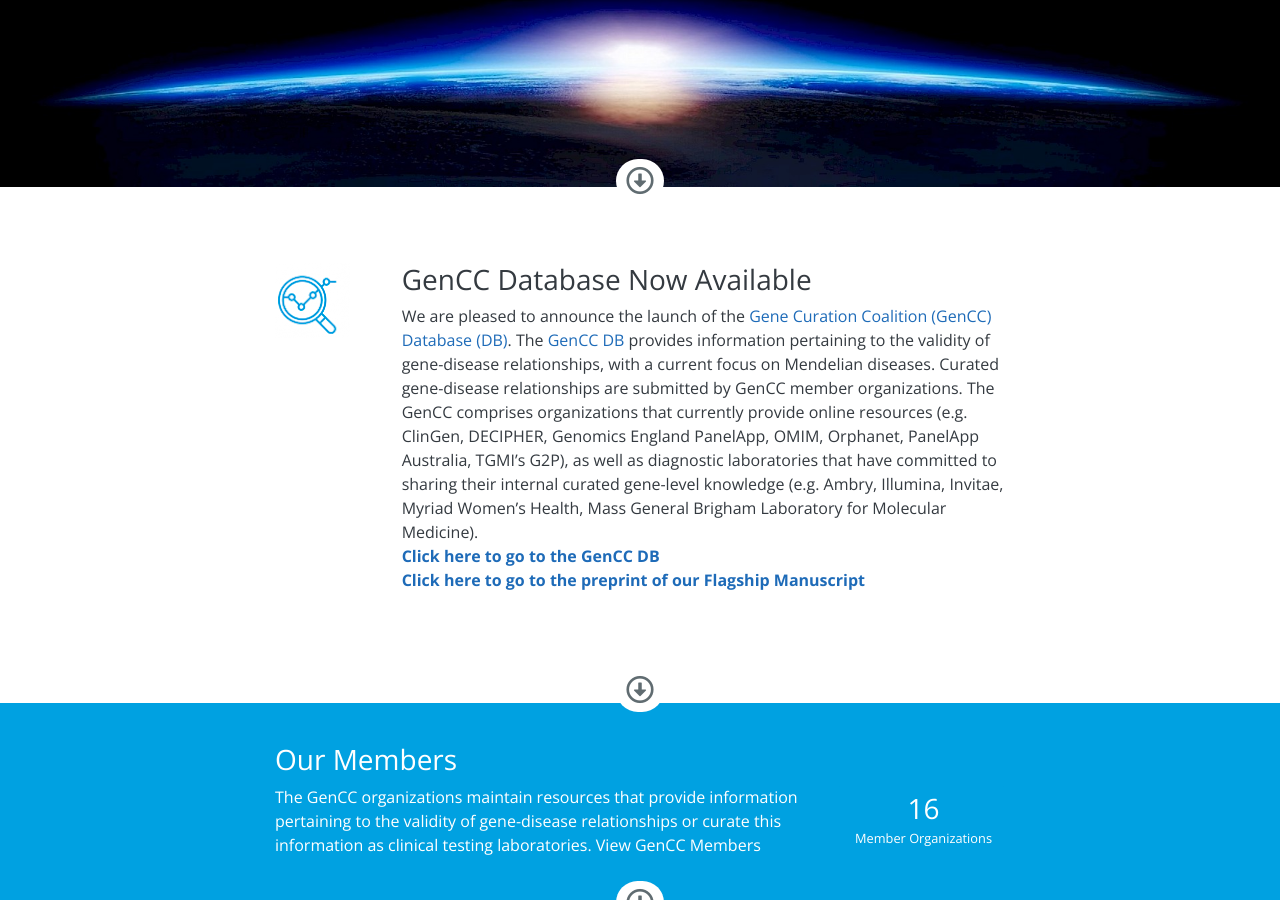
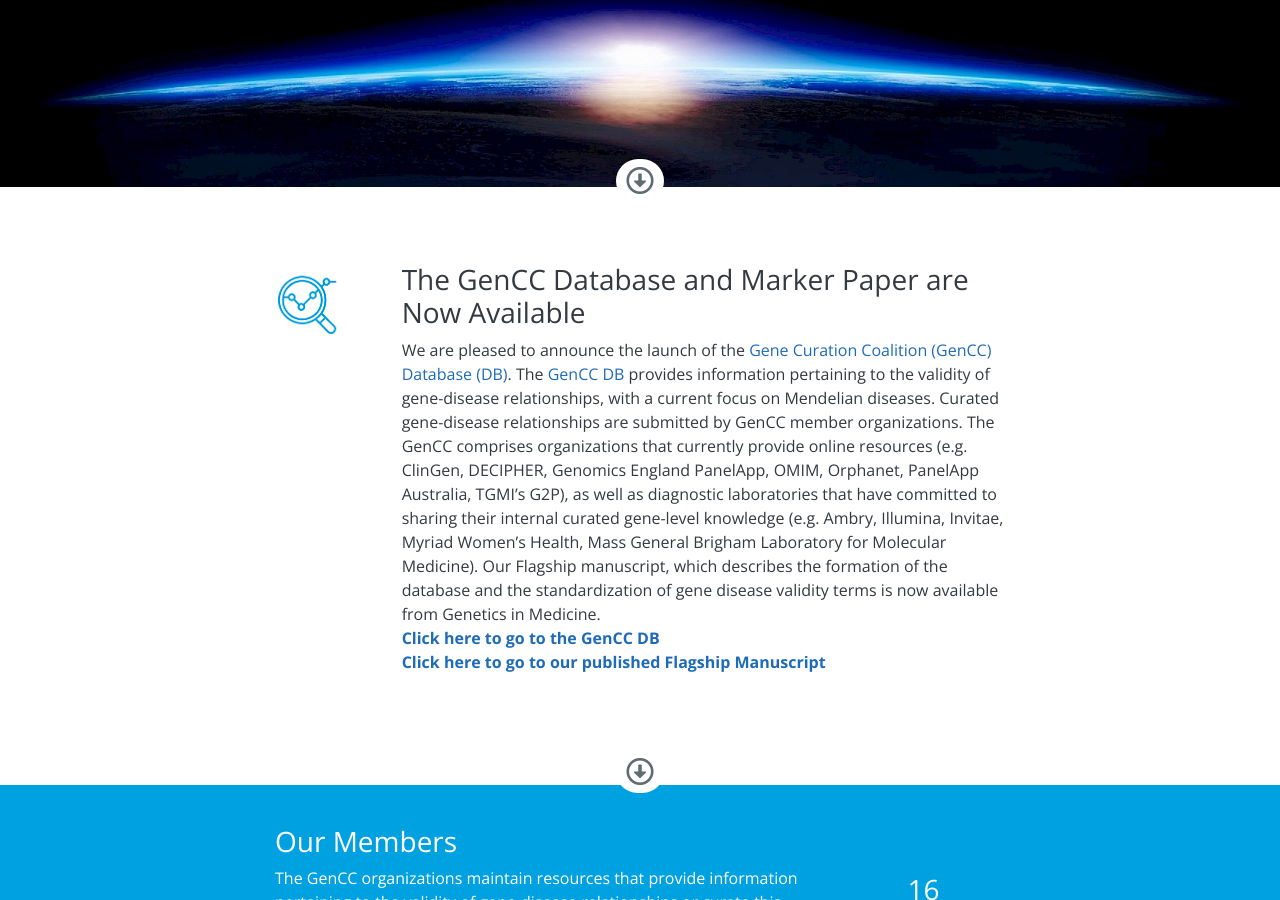
Before and after one commit to GeneCurationCoalition/gencc-website, a Jekyll site: the page built from docs/index.md, in a window 1280 px wide and 900 px high, scrolled down 380 px. Built offline with Jekyll 4.4.1, drawn with Linux system fonts in a browser that asks for light colours.

Commit message:
Update home.html

```diff
--- a/docs/_layouts/home.html
+++ b/docs/_layouts/home.html
@@ -26,8 +26,8 @@
                     <img src="{{ site.url }}assets/icon-result.png" alt="Icon - {{ item.title }}" class="img-fluid" />
                     </div>
                   <div class="col-sm-10 mb-4">
-                    <h2>GenCC Database Now Available</h2>
-                    We are pleased to announce the launch of the <a href="http://search.thegencc.org"> Gene Curation Coalition (GenCC) Database (DB)</a>. The <a href="http://search.thegencc.org">GenCC DB</a> provides information pertaining to the validity of gene-disease relationships, with a current focus on Mendelian diseases. Curated gene-disease relationships are submitted by GenCC member organizations. The GenCC comprises organizations that currently provide online resources (e.g. ClinGen, DECIPHER, Genomics England PanelApp, OMIM, Orphanet, PanelApp Australia, TGMI’s G2P), as well as diagnostic laboratories that have committed to sharing their internal curated gene-level knowledge (e.g. Ambry, Illumina, Invitae, Myriad Women’s Health, Mass General Brigham Laboratory for Molecular Medicine). <br /><a href="http://search.thegencc.org"><strong>Click here to go to the GenCC DB</strong></a> <br /><a href="https://www.medrxiv.org/content/10.1101/2022.01.03.21268593v1"><strong>Click here to go to the preprint of our Flagship Manuscript</strong></a>
+                    <h2>The GenCC Database and Marker Paper are Now Available</h2>
+                    We are pleased to announce the launch of the <a href="http://search.thegencc.org"> Gene Curation Coalition (GenCC) Database (DB)</a>. The <a href="http://search.thegencc.org">GenCC DB</a> provides information pertaining to the validity of gene-disease relationships, with a current focus on Mendelian diseases. Curated gene-disease relationships are submitted by GenCC member organizations. The GenCC comprises organizations that currently provide online resources (e.g. ClinGen, DECIPHER, Genomics England PanelApp, OMIM, Orphanet, PanelApp Australia, TGMI’s G2P), as well as diagnostic laboratories that have committed to sharing their internal curated gene-level knowledge (e.g. Ambry, Illumina, Invitae, Myriad Women’s Health, Mass General Brigham Laboratory for Molecular Medicine). Our Flagship manuscript, which describes the formation of the database and the standardization of gene disease validity terms is now available from Genetics in Medicine. <br /><a href="http://search.thegencc.org"><strong>Click here to go to the GenCC DB</strong></a> <br /><a href="https://www.gimjournal.org/article/S1098-3600(22)00746-8/fulltext"><strong>Click here to go to our published Flagship Manuscript</strong></a>
                   </div>
                 </div>
               </div>
```
